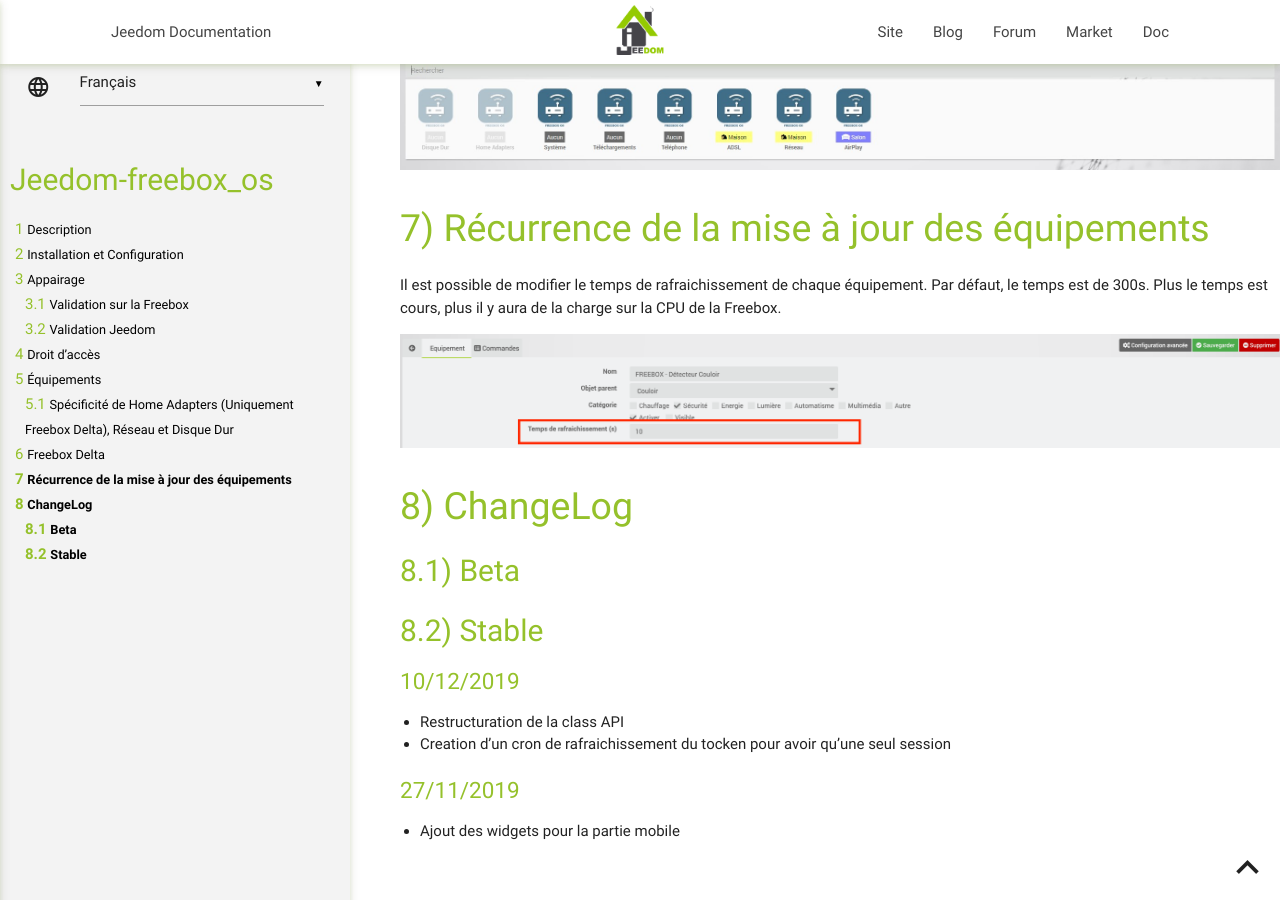
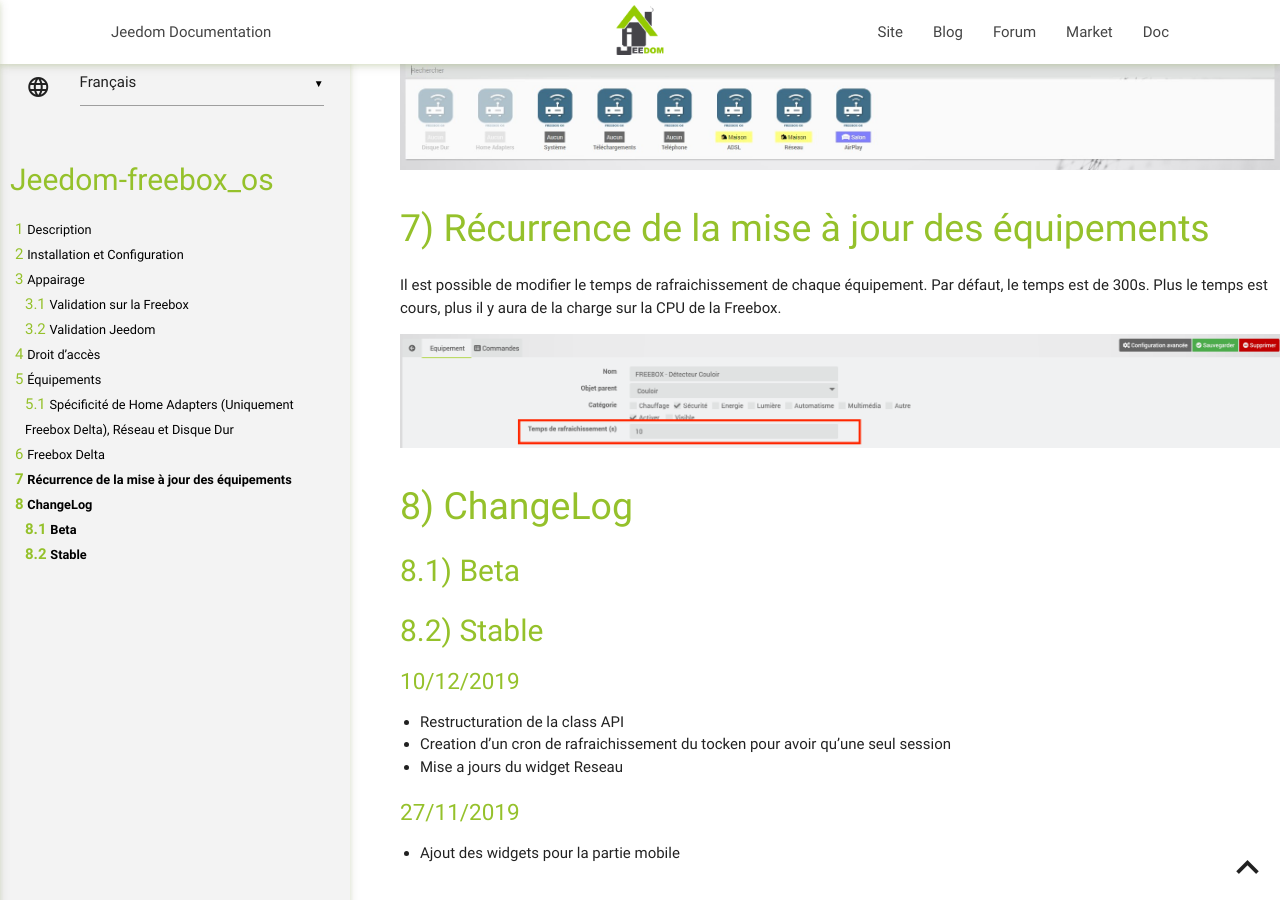
Before and after one commit to mika-nt28/Jeedom-Freebox_OS, a Jekyll site: the page built from docs/fr_FR/index.md, in a window 1280 px wide and 900 px high, scrolled down 5941 px. Built offline with Jekyll 4.4.1, drawn with Linux system fonts in a browser that asks for light colours; our own code applies the rules of GitHub Pages for plain Markdown files.

Commit message:
Update index.md

```diff
--- a/docs/fr_FR/index.md
+++ b/docs/fr_FR/index.md
@@ -178,6 +178,7 @@ Stable
 
 * Restructuration de la class API
 * Creation d'un cron de rafraichissement du tocken pour avoir qu'une seul session
+* Mise a jours du widget Reseau
 
 ### 27/11/2019
 
```
